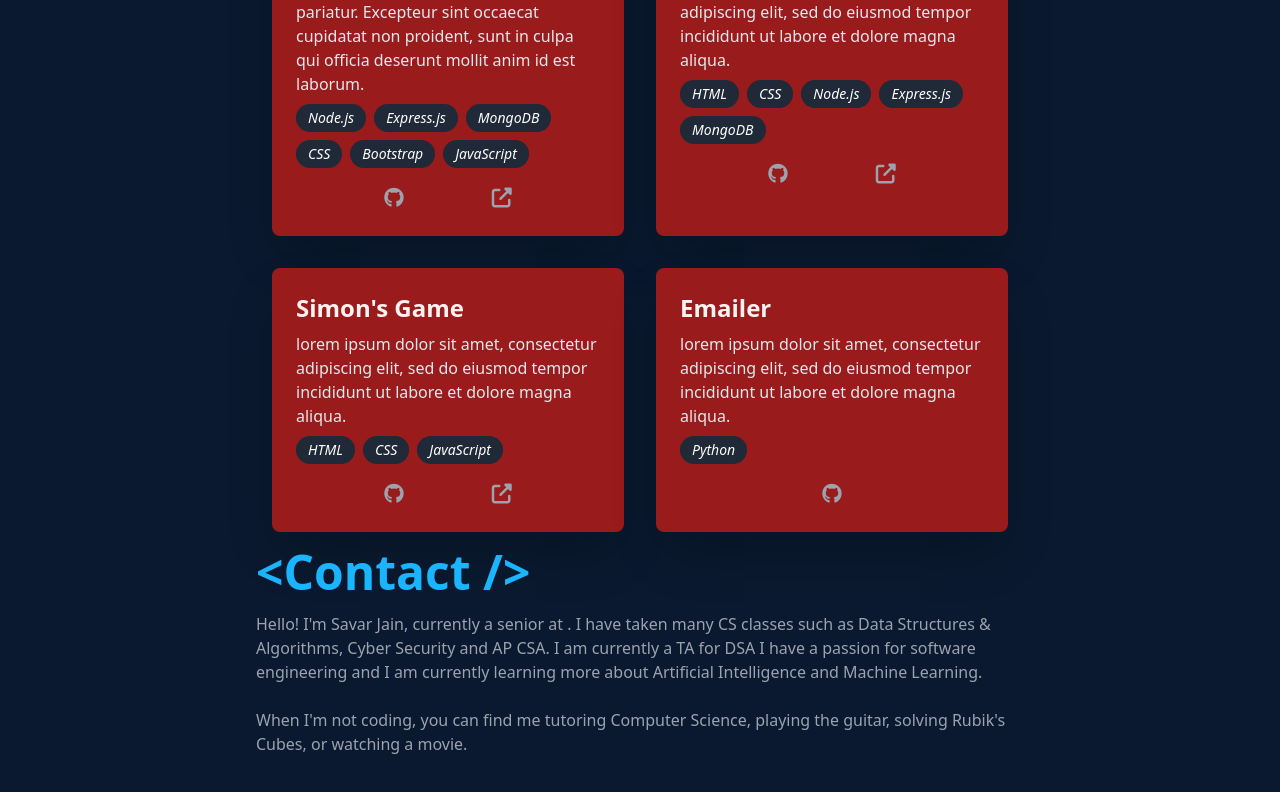
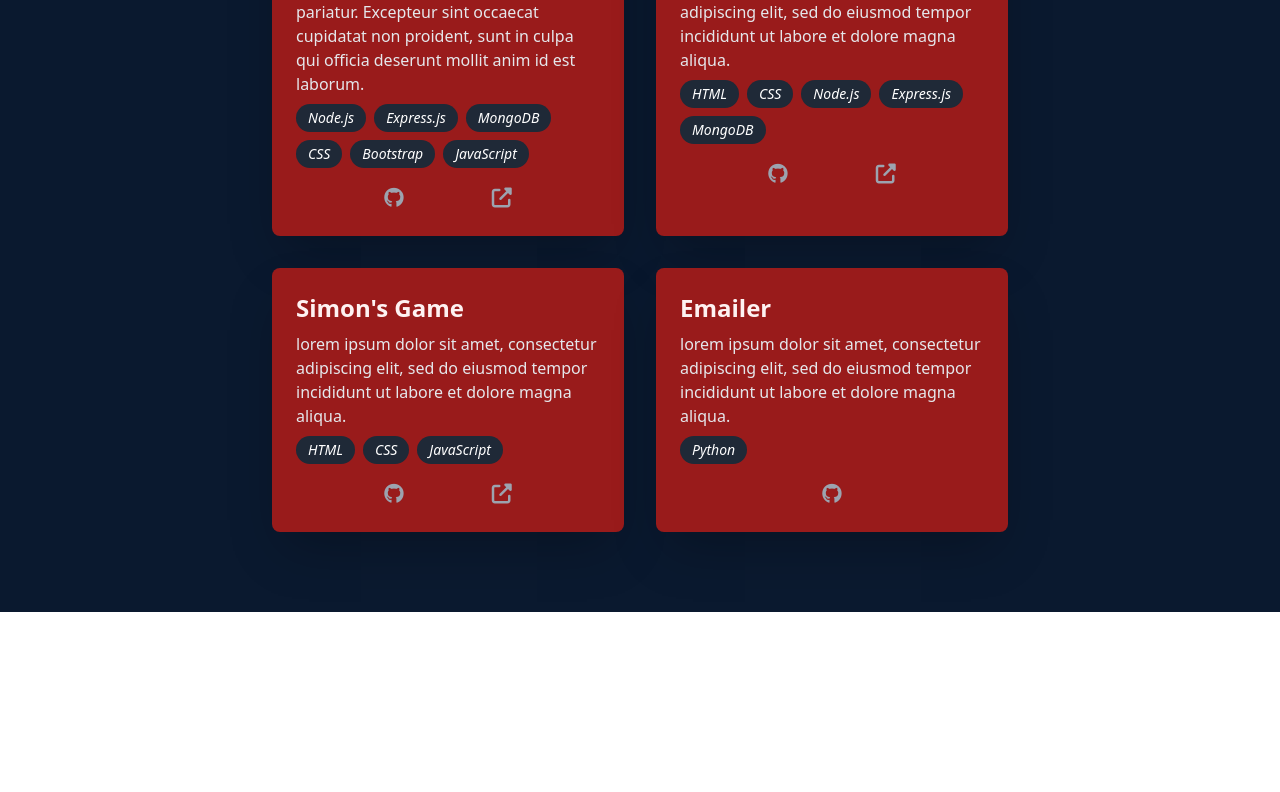
Before and after one commit to SavarJ/jainsavar.com, a React (Create React App) app: page / in a window 1280 px wide. Shown: the part 1584-2376 px from the top of the page. After the commit the page ends 2196 px from the top, so only its background shows below. Built offline with nearby package versions, Linux system fonts and the light colour scheme.

Commit message:
Remove contact component

```diff
--- a/src/components/App.tsx
+++ b/src/components/App.tsx
@@ -2,7 +2,6 @@ import Home from "./Home";
 import About from "./About";
 import Skills from "./Skills";
 import Projects from "./Projects";
-import Contact from "./Contact";
 // import Footer from "./Footer";
 
 const App: React.FC = () => {
@@ -15,7 +14,6 @@ const App: React.FC = () => {
       <About />
       <Skills />
       <Projects />
-      <Contact />
       {/* <Footer /> */}
     </main>
   );
--- a/src/components/Contact.tsx
+++ /dev/null
@@ -1,23 +0,0 @@
-const Contact: React.FC = () => {
-  return (
-    <section>
-      <h1 className="text-5xl text-blue-200 font-bold" style={{ color: "#19B5FE" }}>
-        {"<Contact />"}
-      </h1>
-      <div className="max-w-3xl text-gray-400 mt-4">
-        <p>
-          Hello! I'm Savar Jain, currently a senior at . I have taken many CS classes such as Data Structures
-          & Algorithms, Cyber Security and AP CSA. I am currently a TA for DSA I have a passion for software
-          engineering and I am currently learning more about Artificial Intelligence and Machine Learning.
-        </p>
-        <br />
-        <p>
-          When I'm not coding, you can find me tutoring Computer Science, playing the guitar, solving Rubik's
-          Cubes, or watching a movie.
-        </p>
-      </div>
-    </section>
-  );
-};
-
-export default Contact;
```
